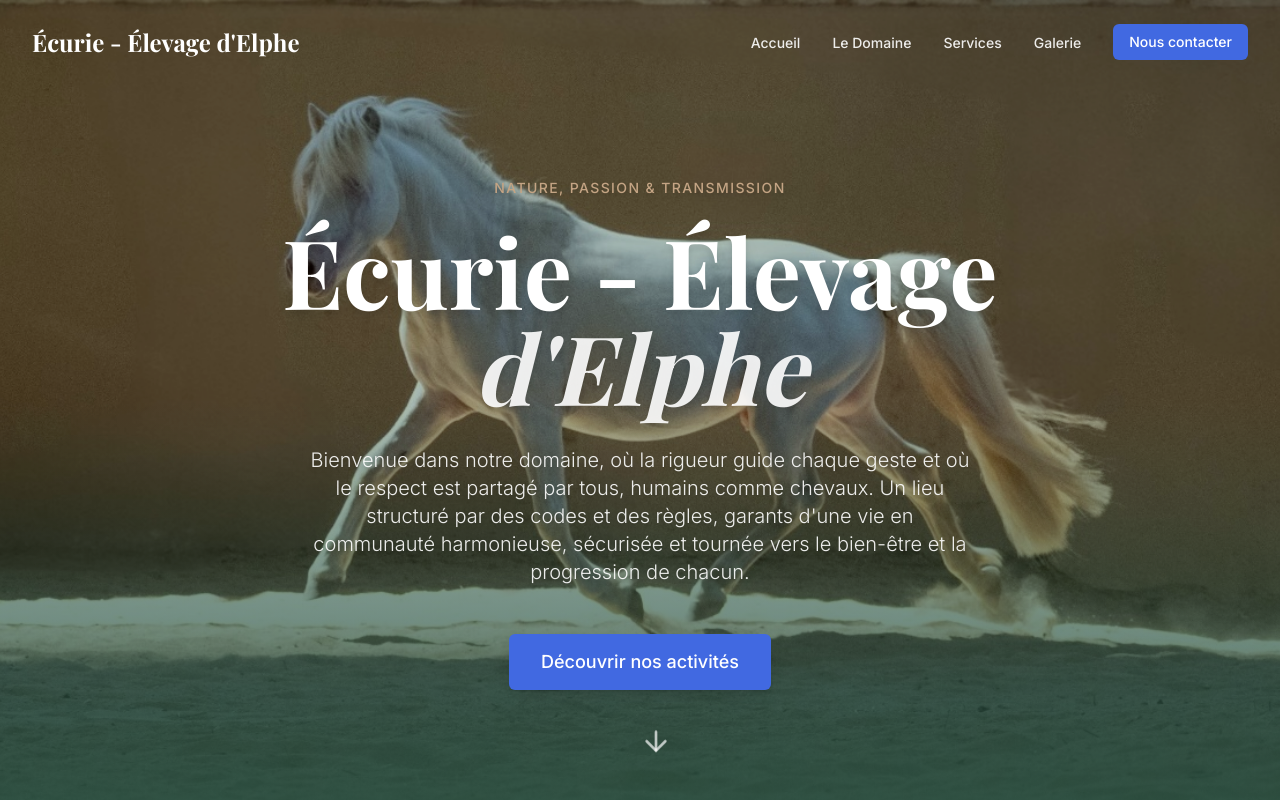
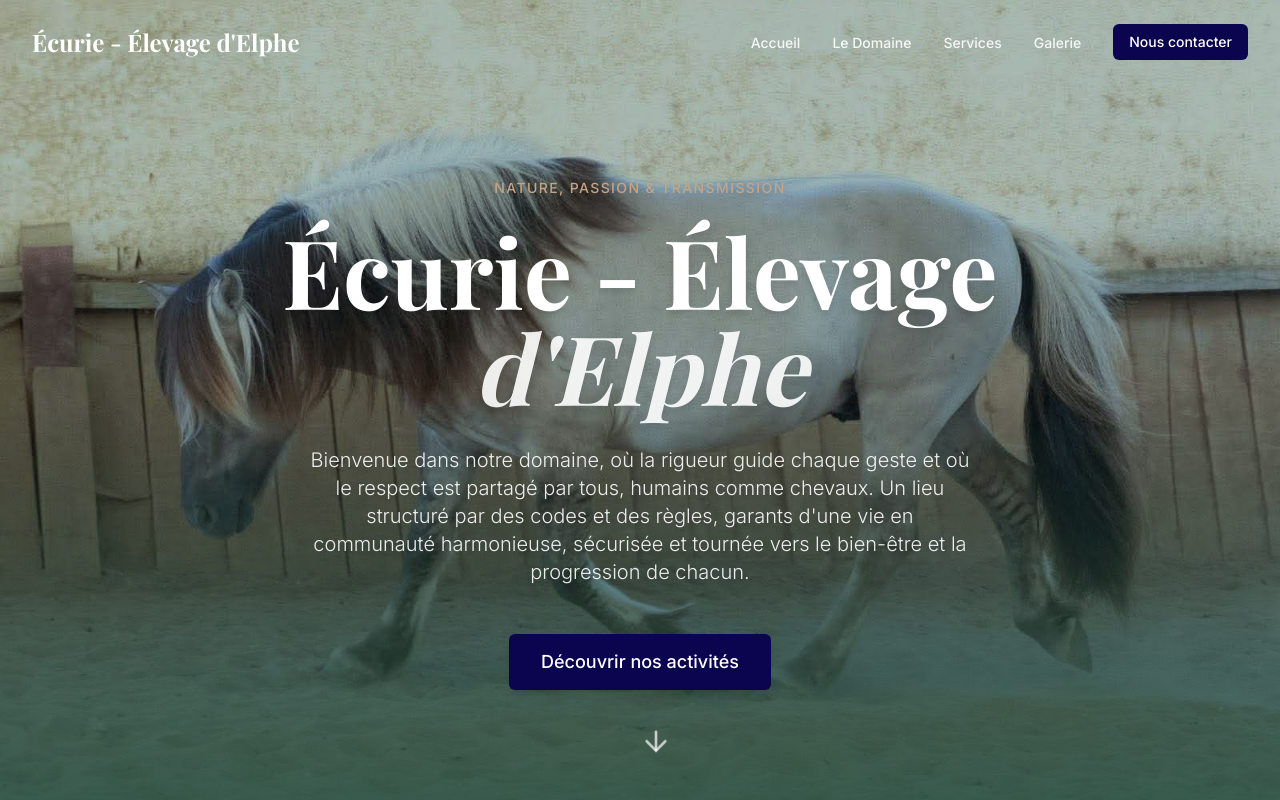
Before and after one commit to j-sicard/ecurie_elevage_d_elphe_vue, a Nuxt app: page / in a window 1280 px wide. Shown: the top 800 px of the page. Built offline with nearby package versions, Linux system fonts and the light colour scheme; a web font is replaced by a local one.

Commit message:
modif couleur footer

```diff
--- a/components/layout/AppFooter.vue
+++ b/components/layout/AppFooter.vue
@@ -5,7 +5,7 @@ const year = new Date().getFullYear()
 </script>
 
 <template>
-  <footer class="text-white/80 pt-20 pb-10" style="background-color: #4169E1">
+  <footer class="text-white/80 pt-20 pb-10" style="background-color: #0b044eff">
     <div class="max-w-7xl mx-auto px-4 sm:px-6 lg:px-8">
       <div class="grid grid-cols-1 md:grid-cols-2 lg:grid-cols-4 gap-12 mb-16">
 
--- a/components/sections/SectionContactCTA.vue
+++ b/components/sections/SectionContactCTA.vue
@@ -1,5 +1,5 @@
 <template>
-  <AppSection id="contact" variant="primary" class="text-white" :style="{ backgroundColor: '#4169E1' }">
+  <AppSection id="contact" variant="primary" class="text-white" :style="{ backgroundColor: '#0b044eff' }">
     <div class="max-w-4xl mx-auto text-center">
       <h2 class="text-3xl md:text-5xl font-serif font-bold mb-6">
         Prêt à nous rejoindre ?
--- a/components/sections/SectionHero.vue
+++ b/components/sections/SectionHero.vue
@@ -13,7 +13,7 @@ import { ArrowDown } from 'lucide-vue-next'
 
   <!-- Tablette + Desktop (fallback) -->
   <img
-    src="/images/IMG_9604.jpg"
+    src="/images/HorseHeroBankGround.jpg"
     alt=""
     class="absolute inset-0 w-full h-full object-cover object-[center_10%]"
     fetchpriority="high"
--- a/pages/elevage.vue
+++ b/pages/elevage.vue
@@ -107,7 +107,7 @@ const galerie = [
     </AppSection>
 
     <!-- CTA -->
-    <AppSection variant="primary" class="text-white" :style="{ backgroundColor: '#4169E1' }">
+    <AppSection variant="primary" class="text-white" :style="{ backgroundColor: '#0b044eff' }">
       <div class="max-w-4xl mx-auto text-center">
         <h2 class="text-3xl md:text-5xl font-serif font-bold mb-6">Intéressé par nos chevaux ?</h2>
         <p class="text-xl mb-10 text-white/80 font-light">Contactez-nous pour en savoir plus sur nos poulains disponibles ou pour visiter notre élevage.</p>
--- a/pages/equitation.vue
+++ b/pages/equitation.vue
@@ -92,7 +92,7 @@ const galerie = [
     </AppSection>
 
     <!-- CTA -->
-    <AppSection variant="primary" class="text-white" :style="{ backgroundColor: '#4169E1' }">
+    <AppSection variant="primary" class="text-white" :style="{ backgroundColor: '#0b044eff' }">
       <div class="max-w-4xl mx-auto text-center">
         <h2 class="text-3xl md:text-5xl font-serif font-bold mb-6">Prêt à monter en selle ?</h2>
         <p class="text-xl mb-10 text-white/80 font-light">Contactez-nous pour vous inscrire à un cours d'essai ou obtenir plus d'informations sur nos formules.</p>
--- a/pages/pension.vue
+++ b/pages/pension.vue
@@ -93,7 +93,7 @@ const galerie = [
     </AppSection>
 
     <!-- CTA -->
-    <AppSection variant="primary" class="text-white" :style="{ backgroundColor: '#4169E1' }">
+    <AppSection variant="primary" class="text-white" :style="{ backgroundColor: '#0b044eff' }">
       <div class="max-w-4xl mx-auto text-center">
         <h2 class="text-3xl md:text-5xl font-serif font-bold mb-6">Confier votre cheval à l'Écurie Elphe</h2>
         <p class="text-xl mb-10 text-white/80 font-light">Contactez-nous pour en savoir plus sur nos formules de pension et visiter nos installations.</p>
--- a/tailwind.config.js
+++ b/tailwind.config.js
@@ -11,7 +11,7 @@ export default {
       colors: {
         primary: '#2C5545',
         secondary: '#8E9B90',
-        tertiary: '#4169E1',
+        tertiary: '#0b044eff',
         accent: '#C4A484',
         background: '#FDFBF7',
         text: '#2D3748',
```
Also changed, not shown: public/images/HorseHeroBankGround.jpg (added).
